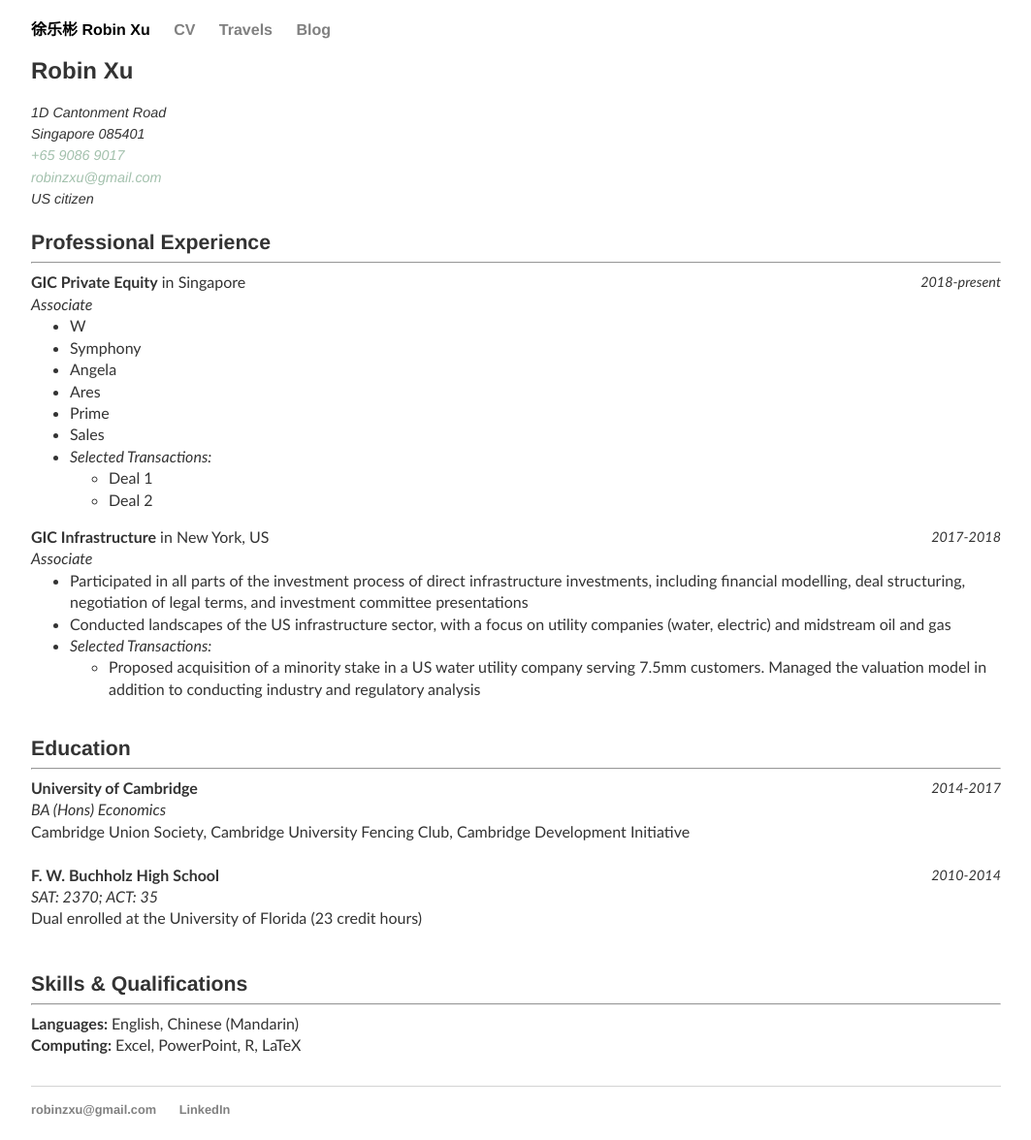
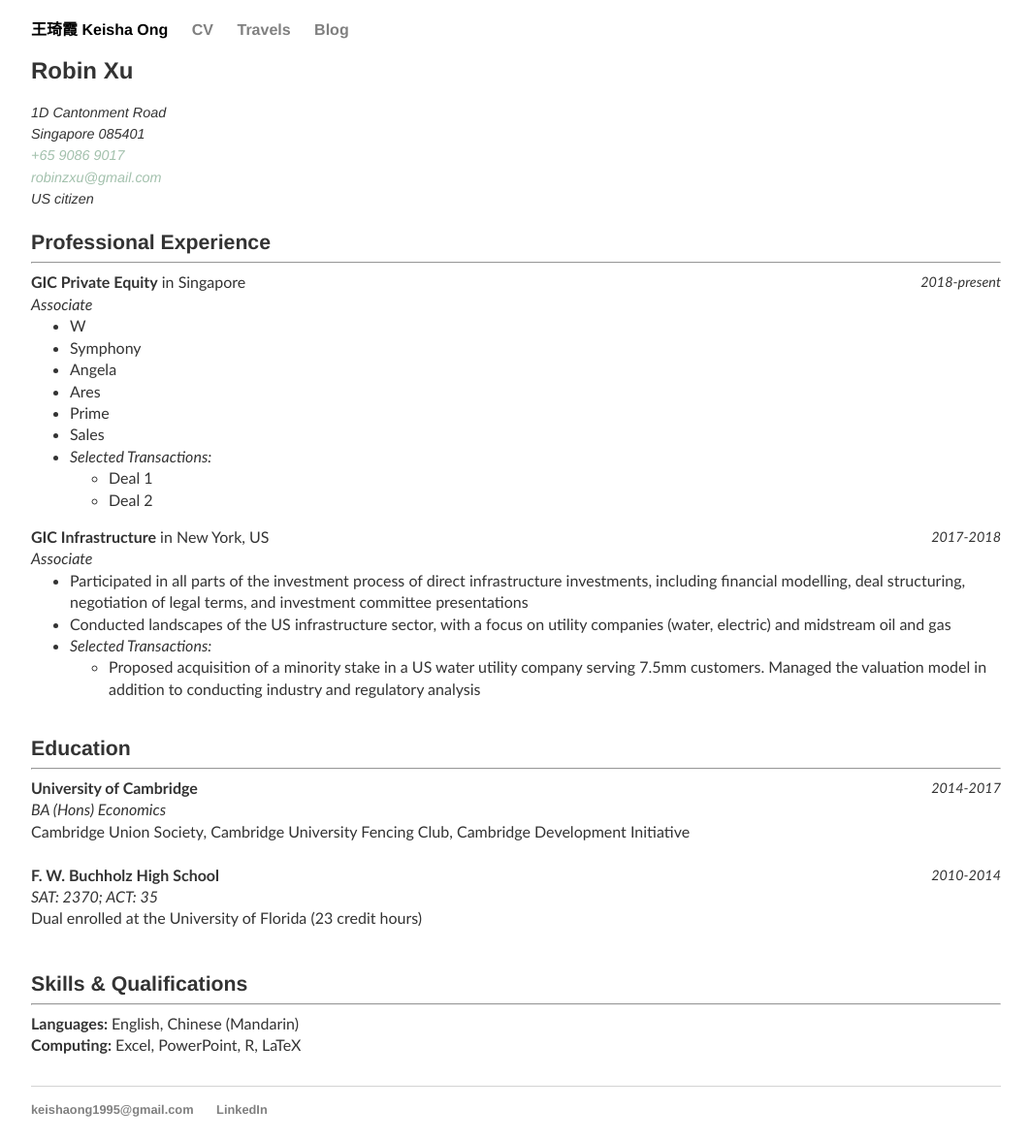
Before and after one commit to keishaong/keishaong.github.io, a Jekyll site: the page built from cv/index.html, in a window 1280 px wide. Shown: the whole page at 97% size, without its empty margins (108-1171 px from the left). Built offline with Jekyll 4.4.1, drawn with Linux system fonts in a browser that asks for light colours.

Commit message:
Update default.html

```diff
--- a/_layouts/default.html
+++ b/_layouts/default.html
@@ -18,14 +18,14 @@
 		<link rel="canonical" href="robinzxu.github.io/">
 		-->
 
-		<title>{{ page.title }} | 徐乐彬 Robin Xu</title>
+		<title>{{ page.title }} | 王琦霞 Keisha Ong</title>
 		<link rel="stylesheet" type="text/css" href="/css/main.css">
 	</head>
 
 	<body>
 		<nav>
 		<ul>
-			<li id="home"><a href="/">徐乐彬 Robin Xu</a></li>
+			<li id="home"><a href="/">王琦霞 Keisha Ong</a></li>
 			<li class="link"><a href="/cv">CV</a></li>
 			<li class="link"><a href="/travels">Travels</a></li>
 			<li class="last_link"><a href="/blog">Blog</a></li>
@@ -38,8 +38,8 @@
 
 		<footer>
 		<ul>
-	        	<li class="link"><a href="mailto:robinzxu@gmail.com">robinzxu@gmail.com</a></li>
-	        	<li class="last_link"><a target="_blank" rel="noopener noreferrer" href="https://www.linkedin.com/in/robin-zhang-xu-83b8aa62/">LinkedIn</a></li>
+	        	<li class="link"><a href="mailto:keishaong1995@gmail.com">keishaong1995@gmail.com</a></li>
+	        	<li class="last_link"><a target="_blank" rel="noopener noreferrer" href="https://www.linkedin.com/in/keishaong/">LinkedIn</a></li>
 		</ul>
 		</footer>
 
```
